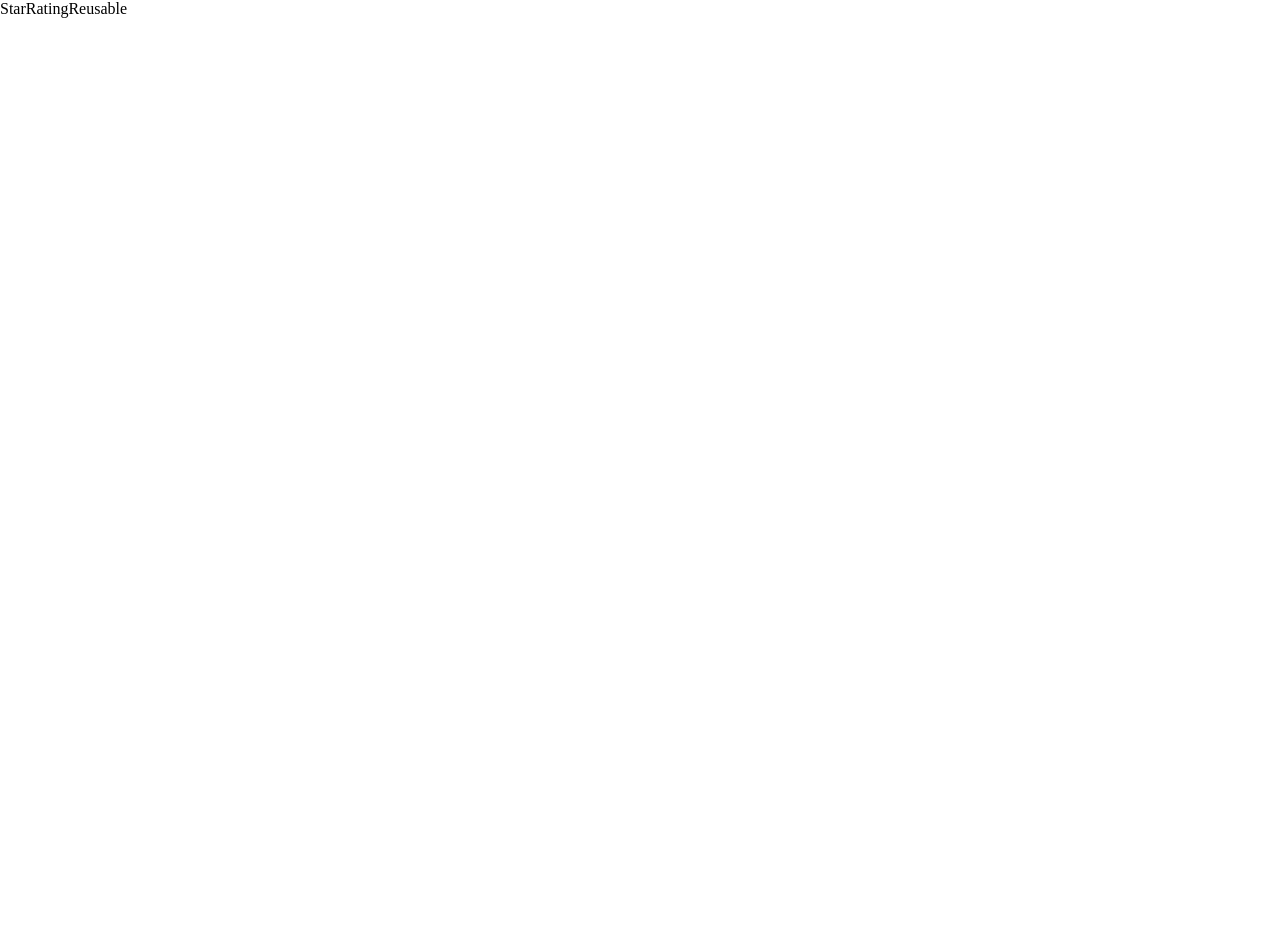
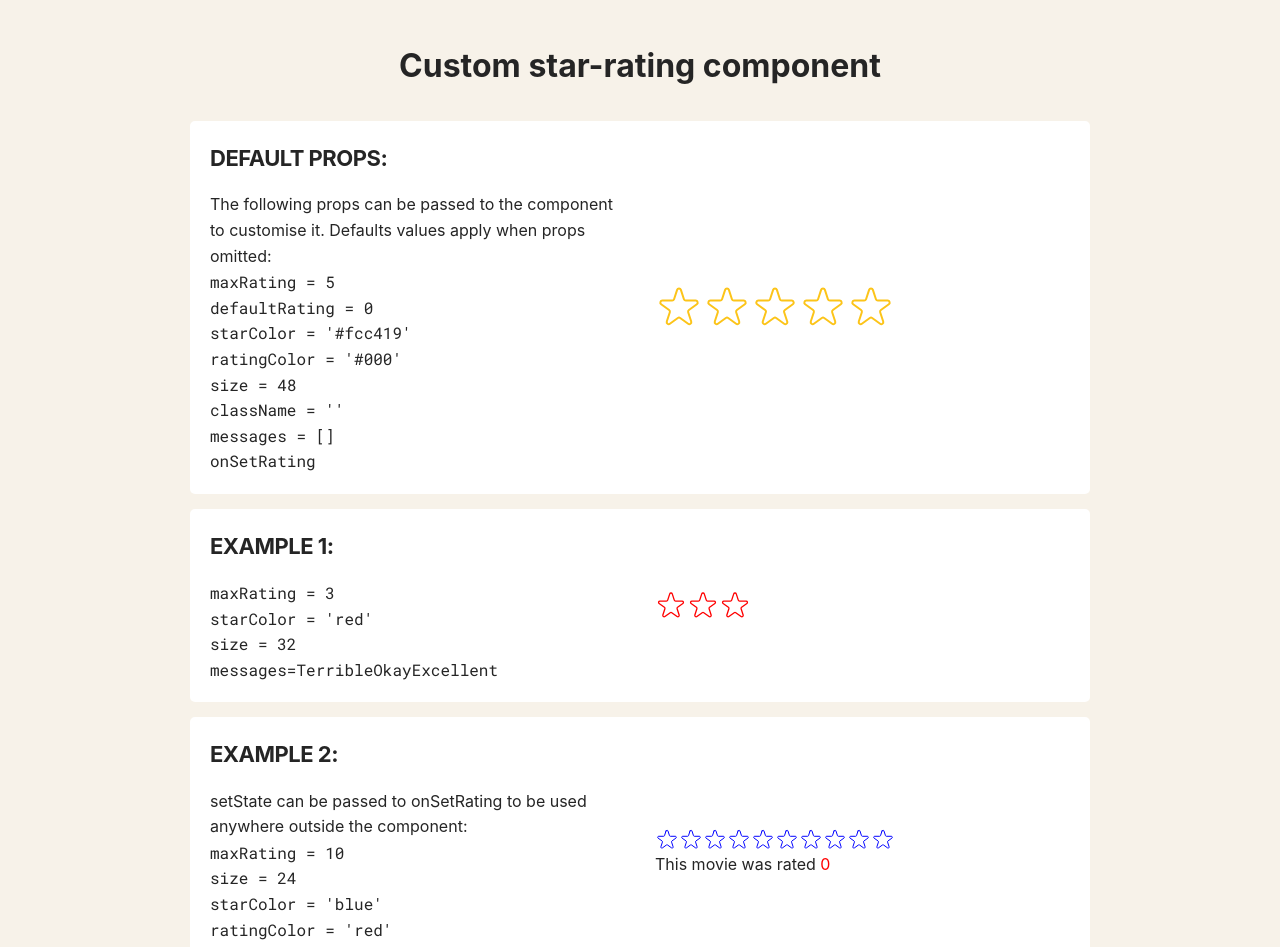
Before and after one commit to alicefrsr/react-bits-and-bobs, a React (Vite) app: page /star-rating-reusable in a window 1280 px wide. Shown: the top 947 px of the page. Before the commit the page ends 800 px from the top, so only its background shows below. Built offline with nearby package versions, Linux system fonts and the light colour scheme; a web font is replaced by a local one.

Commit message:
adding re-useable start-rating component. UI wip.

```diff
--- a/src/App.jsx
+++ b/src/App.jsx
@@ -5,7 +5,7 @@ import Flashcards from './components/flashcards/Flashcards';
 import Stopwatch from './components/stopwatch/Stopwatch';
 import PizzaMenuApp from './components/pizza-menu/PizzaMenuApp';
 import StarRatingApp from './components/star-rating/StarRatingApp';
-import StarRatingReusable from './components/star-rating-reusable/StarRatingReusable';
+import ReusableStarRatingApp from './components/star-rating-reusable/ReusableStarRatingApp';
 import GetAdvice from './components/adviceAPI/GetAdvice';
 import PageNotFound from './components/page-not-found/PageNotFound';
 import PackitApp from './components/packit/PackitApp';
@@ -48,7 +48,7 @@ function App() {
           />
           <Route
             path='/star-rating-reusable'
-            element={<StarRatingReusable />}
+            element={<ReusableStarRatingApp />}
           />
           <Route
             path='/packit'
--- /dev/null
+++ b/src/components/star-rating-reusable/ReusableStarRatingApp.jsx
@@ -0,0 +1,193 @@
+import { useState } from 'react';
+import PropTypes from 'prop-types';
+import styles from './ReusableStarRatingApp.module.css';
+
+const containerStyle = {
+  display: 'flex',
+  alignItems: 'center',
+  gap: '16px',
+};
+
+const starContainerStyle = {
+  display: 'flex',
+};
+
+function OtherComponentWhichNeedsToUseStarRating() {
+  const [movieRating, setMovieRating] = useState(0);
+  return (
+    <div>
+      <ReusableStarRating
+        maxRating={10}
+        size={24}
+        starColor='blue'
+        ratingColor='red'
+        onSetRating={setMovieRating}
+      />
+      <p>
+        This movie was rated <span style={{ color: 'red' }}>{movieRating}</span>
+      </p>
+    </div>
+  );
+}
+
+const ReusableStarRatingApp = () => {
+  return (
+    <div className={styles.app}>
+      <h1>Custom star-rating component</h1>
+
+      <ul className={styles.exampleList}>
+        <li className={styles.example}>
+          <div className={styles.description}>
+            <h2>Default props:</h2>
+            <p>The following props can be passed to the component to customise it. Defaults values apply when props omitted:</p>
+            <p className={styles.code}> maxRating = 5</p>
+            <p className={styles.code}> defaultRating = 0 </p>
+            <p className={styles.code}> starColor = '#fcc419' </p>
+            <p className={styles.code}> ratingColor = '#000'</p>
+            <p className={styles.code}> size = 48</p>
+            <p className={styles.code}> className = ''</p>
+            <p className={styles.code}> messages = []</p>
+            <p className={styles.code}> onSetRating</p>
+          </div>
+          <div className={styles.demo}>
+            <ReusableStarRating />
+          </div>
+        </li>
+
+        <li className={styles.example}>
+          <div className={styles.description}>
+            <h2>Example 1:</h2>
+            <p className={styles.code}> maxRating = {3} </p>
+            <p className={styles.code}> starColor = 'red' </p>
+            <p className={styles.code}> size = {32} </p>
+            <p className={styles.code}> messages={['Terrible', 'Okay', 'Excellent']} </p>
+          </div>
+          <div className={styles.demo}>
+            <ReusableStarRating
+              maxRating={3}
+              starColor='red'
+              size={32}
+              messages={['Terrible', 'Okay', 'Excellent']}
+            />
+          </div>
+        </li>
+
+        <li className={styles.example}>
+          <div className={styles.description}>
+            <h2>Example 2:</h2>
+            <p>setState can be passed to onSetRating to be used anywhere outside the component:</p>
+            <p className={styles.code}> maxRating = {10} </p>
+            <p className={styles.code}> size = {24} </p>
+            <p className={styles.code}> starColor = 'blue' </p>
+            <p className={styles.code}> ratingColor = 'red'</p>
+            <p className={styles.code}> onSetRating =\setMovieRating\ </p>
+          </div>
+          <div className={styles.demo}>
+            <OtherComponentWhichNeedsToUseStarRating />
+          </div>
+        </li>
+      </ul>
+    </div>
+  );
+};
+
+// COMPONENT
+export const ReusableStarRating = ({
+  maxRating = 5,
+  defaultRating = 0,
+  starColor = '#fcc419',
+  ratingColor = '#000',
+  size = 48,
+  className = '',
+  messages = [],
+  onSetRating,
+}) => {
+  const [rating, setRating] = useState(defaultRating);
+  const [tempRating, setTempRating] = useState(0);
+
+  const handleRating = rating => {
+    setRating(rating);
+    onSetRating(rating);
+  };
+
+  const textStyle = {
+    lineHeight: '1',
+    color: ratingColor,
+    fontSize: `${size / 1.5}px`,
+  };
+
+  return (
+    <div
+      style={containerStyle}
+      className={className}>
+      <div style={starContainerStyle}>
+        {Array.from({ length: maxRating }, (_, i) => (
+          <Star
+            key={i}
+            onRate={() => handleRating(i + 1)}
+            starIsFull={tempRating ? tempRating >= i + 1 : rating >= i + 1}
+            onHoverIn={() => setTempRating(i + 1)}
+            onHoverOut={() => setTempRating(0)}
+            starColor={starColor}
+            size={size}
+          />
+        ))}
+      </div>
+      <p style={textStyle}>{messages.length === maxRating ? messages[tempRating ? tempRating - 1 : rating - 1] : tempRating || rating || ''}</p>
+    </div>
+  );
+};
+
+const Star = ({ onRate, starIsFull, onHoverIn, onHoverOut, starColor, size }) => {
+  const starStyle = {
+    width: `${size}px`,
+    height: `${size}px`,
+    display: 'block',
+    cursor: 'pointer',
+  };
+  return (
+    <span
+      role='button'
+      style={starStyle}
+      onClick={onRate}
+      onMouseEnter={onHoverIn}
+      onMouseLeave={onHoverOut}>
+      {starIsFull ? (
+        <svg
+          xmlns='http://www.w3.org/2000/svg'
+          viewBox='0 0 20 20'
+          fill={starColor}
+          stroke={starColor}>
+          <path d='M9.049 2.927c.3-.921 1.603-.921 1.902 0l1.07 3.292a1 1 0 00.95.69h3.462c.969 0 1.371 1.24.588 1.81l-2.8 2.034a1 1 0 00-.364 1.118l1.07 3.292c.3.921-.755 1.688-1.54 1.118l-2.8-2.034a1 1 0 00-1.175 0l-2.8 2.034c-.784.57-1.838-.197-1.539-1.118l1.07-3.292a1 1 0 00-.364-1.118L2.98 8.72c-.783-.57-.38-1.81.588-1.81h3.461a1 1 0 00.951-.69l1.07-3.292z' />
+        </svg>
+      ) : (
+        <svg
+          xmlns='http://www.w3.org/2000/svg'
+          fill='none'
+          viewBox='0 0 24 24'
+          stroke={starColor}>
+          <path
+            strokeLinecap='round'
+            strokeLinejoin='round'
+            strokeWidth='{2}'
+            d='M11.049 2.927c.3-.921 1.603-.921 1.902 0l1.519 4.674a1 1 0 00.95.69h4.915c.969 0 1.371 1.24.588 1.81l-3.976 2.888a1 1 0 00-.363 1.118l1.518 4.674c.3.922-.755 1.688-1.538 1.118l-3.976-2.888a1 1 0 00-1.176 0l-3.976 2.888c-.783.57-1.838-.197-1.538-1.118l1.518-4.674a1 1 0 00-.363-1.118l-3.976-2.888c-.784-.57-.38-1.81.588-1.81h4.914a1 1 0 00.951-.69l1.519-4.674z'
+          />
+        </svg>
+      )}
+    </span>
+  );
+};
+
+// PROPTYPES
+ReusableStarRating.propTypes = {
+  maxRating: PropTypes.number,
+  defaultRating: PropTypes.number,
+  starColor: PropTypes.string,
+  ratingColor: PropTypes.string,
+  size: PropTypes.number,
+  className: PropTypes.string,
+  messages: PropTypes.array,
+  onSetRating: PropTypes.func,
+};
+
+export default ReusableStarRatingApp;
--- /dev/null
+++ b/src/components/star-rating-reusable/ReusableStarRatingApp.module.css
@@ -0,0 +1,53 @@
+@import url('https://fonts.googleapis.com/css2?family=Roboto+Mono:ital,wght@0,300;0,400;0,500;1,300&display=swap');
+
+/* *************** */
+/* APP COMPONENT */
+/* *************** */
+
+.app {
+  font-family: -apple-system, BlinkMacSystemFont, 'Segoe UI', Roboto, Oxygen, Ubuntu, Cantarell, 'Open Sans', 'Helvetica Neue', sans-serif;
+  font-weight: 400;
+  color: #252525;
+  background-color: #f7f2e9;
+  min-height: 100vh;
+  padding: 4rem;
+  display: flex;
+  flex-direction: column;
+  gap: 3rem;
+  line-height: 1.6;
+  justify-content: center;
+  align-items: center;
+}
+
+.exampleList {
+  display: flex;
+  flex-direction: column;
+  gap: 1.5rem;
+  width: 90rem;
+}
+
+.example {
+  background-color: #fff;
+  border-radius: 5px;
+  padding: 2rem;
+  display: flex;
+  gap: 3rem;
+}
+
+.example h2 {
+  display: flex;
+}
+
+.description {
+  flex: 1;
+}
+
+.demo {
+  display: flex;
+  align-items: center;
+  flex: 1;
+}
+
+.code {
+  font-family: 'Roboto Mono', sans-serif;
+}
--- a/src/components/star-rating-reusable/StarRatingReusable.jsx
+++ /dev/null
@@ -1,7 +0,0 @@
-import React from 'react';
-
-const StarRatingReusable = () => {
-  return <div>StarRatingReusable</div>;
-};
-
-export default StarRatingReusable;
```
